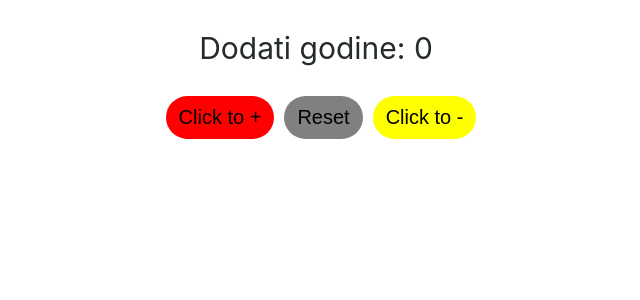
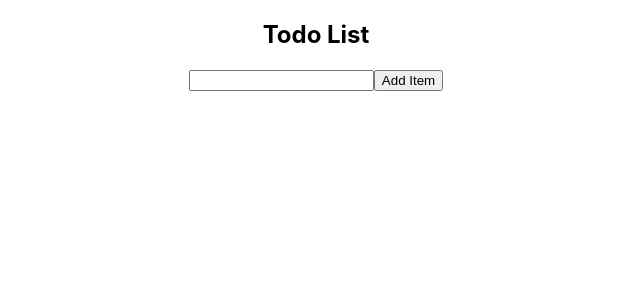
Before and after one commit to demir-subasic/React-project, a React (Create React App) app: page / in a window 1280 px wide. Shown: the top 300 px of the page, without its empty margins (324-964 px from the left). Built offline with nearby package versions, Linux system fonts and the light colour scheme.

Commit message:
todo-list

```diff
--- a/src/App.js
+++ b/src/App.js
@@ -5,8 +5,9 @@ import './App.css';
 // import Footer from './components/footer/footer';
 // import Login from './screens/login/login';
 // import Stranica from './stranica/stranica';
-import Text from './components/input.text/text';
-import Counter from './components/counter/counter';
+// import Text from './components/input.text/text';
+// import Counter from './components/counter/counter';
+import TodoList from './components/todo-list/todo';
 
 
 function App() {
@@ -15,7 +16,7 @@ function App() {
   return (
     <div className = "App">
 
-    <Counter />
+    <TodoList />
 
     </div>
     )
--- /dev/null
+++ b/src/components/todo-list/todo.css
@@ -0,0 +1,3 @@
+.todo-ul {
+    list-style: none;
+}
--- /dev/null
+++ b/src/components/todo-list/todo.js
@@ -0,0 +1,37 @@
+import React, {useState} from 'react'
+import "./todo.css"
+
+export default function TodoList() {
+    const [items, setItems] = useState([]);
+    const [newItem, setNewItems] = useState("")
+
+    const addItems = () => {
+        if (newItem !== "") {
+            setItems([...items, newItem]);
+            setNewItems("")
+        }
+    };
+
+    const removeItem = (index) => {
+        const newItems = [...items];
+        newItems.splice(index, 1);
+        setItems(newItems)
+    }
+
+  return (
+    <div>
+      <h2>Todo List</h2>
+      <input type='text' value={newItem} onChange={(e) => setNewItems(e.target.value)}/>
+      <button onClick={addItems}>Add Item</button>
+      <ul className='todo-ul'>
+        {items.map((item, index) => (
+            <li className='todo-li' key={index}>
+                {item}
+                <button className='remove-button' onClick={() => removeItem(index)}>X</button>
+
+            </li>
+        ))}
+      </ul>
+    </div>
+  )
+}
```
